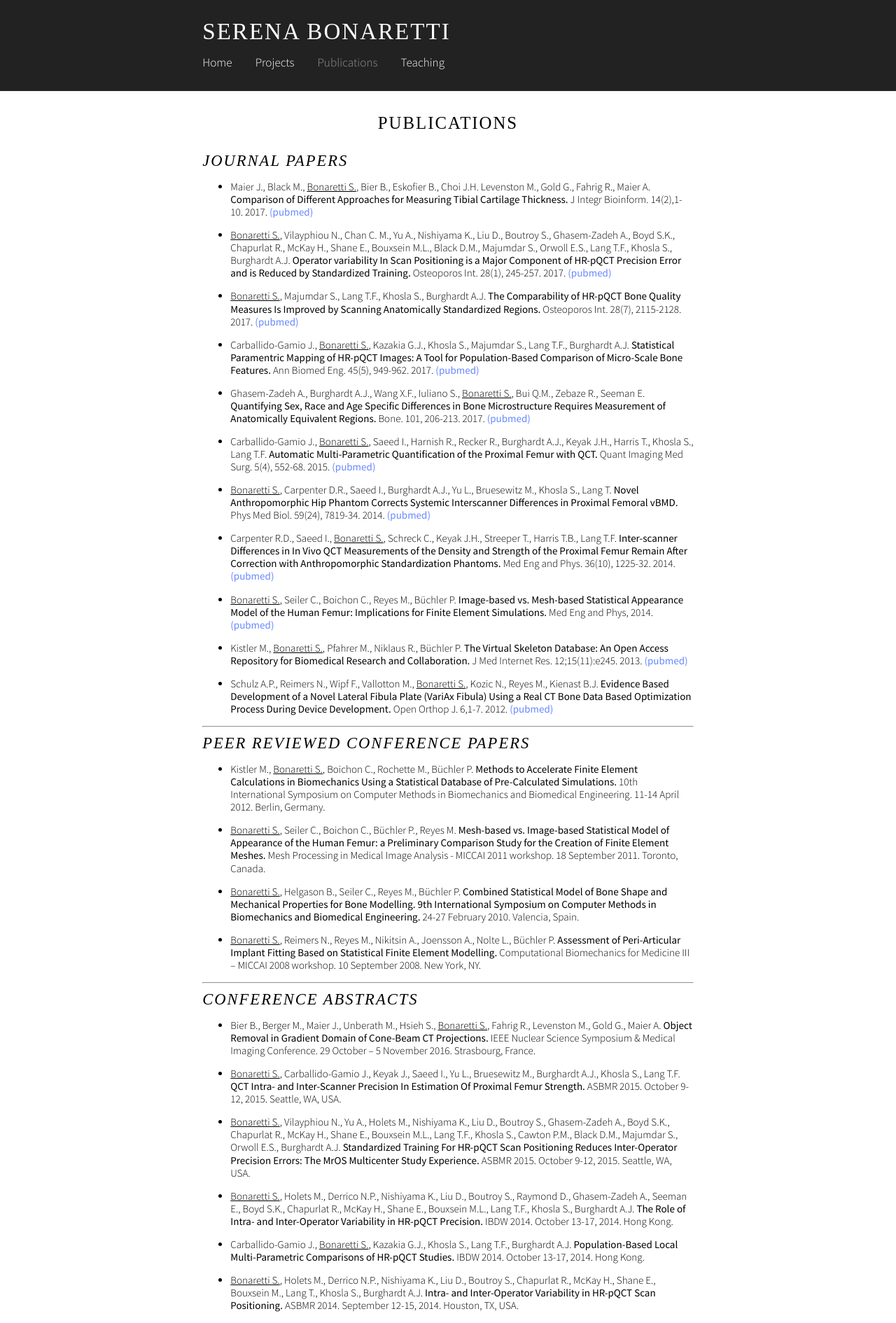
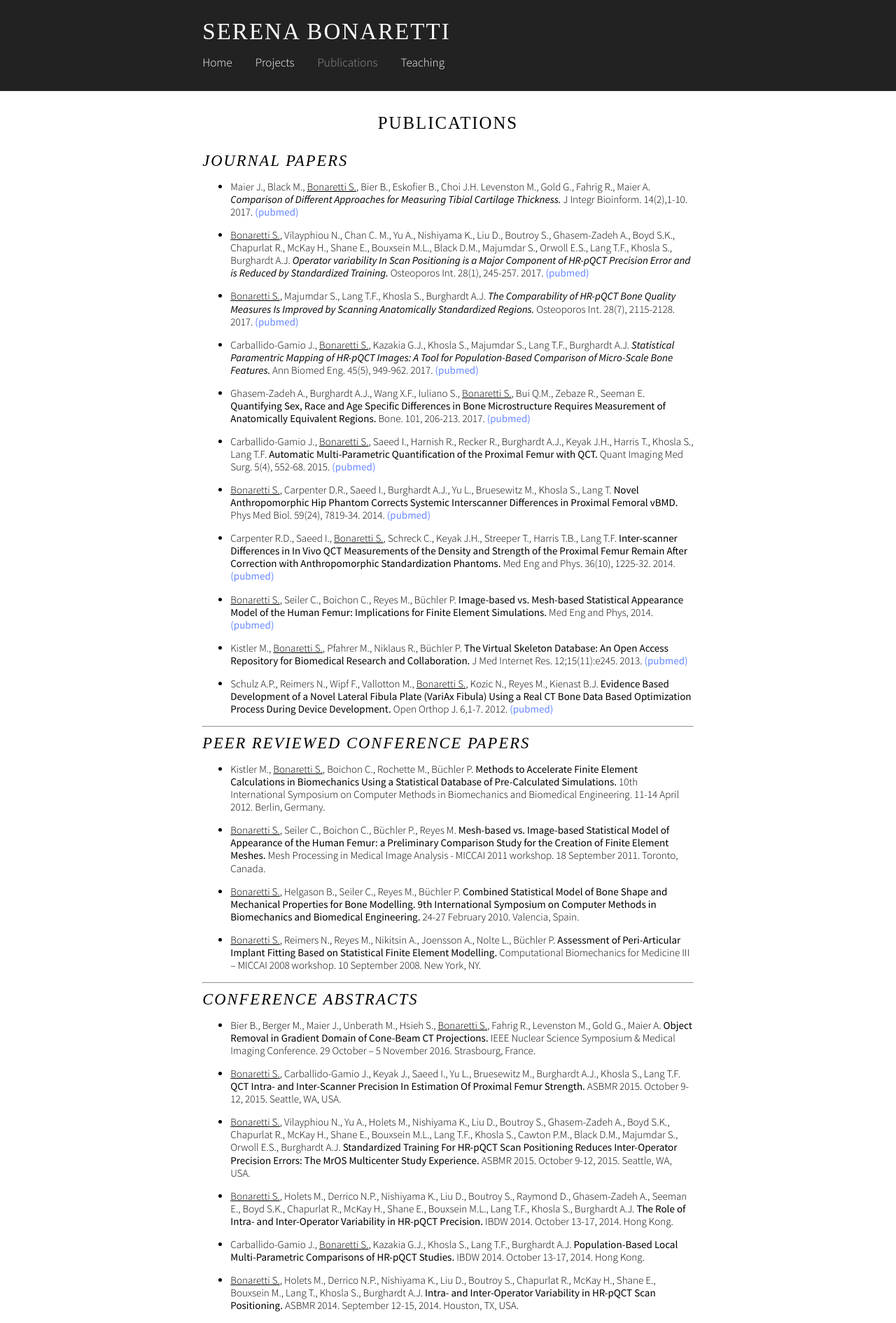
Before and after one commit to sbonaretti/sbonaretti.github.io, a Jekyll site: the page built from Publications.md, in a window 1280 px wide. Shown: the top 1890 px of the page at 70% size. Built offline with Jekyll 4.4.1, drawn with Linux system fonts in a browser that asks for light colours; some web fonts are replaced.

Commit message:
Update Publications.md

```diff
--- a/Publications.md
+++ b/Publications.md
@@ -5,13 +5,13 @@ title: "Publications"
 
 # *Journal Papers*
 
-* Maier J., Black M., <ins>Bonaretti S.</ins>, Bier B., Eskofier B., Choi J.H. Levenston M., Gold G., Fahrig R., Maier A. **Comparison of Different Approaches for Measuring Tibial Cartilage Thickness.** J Integr Bioinform. 14(2),1-10. 2017. [(pubmed)](https://www.ncbi.nlm.nih.gov/pubmed/28753537){:target="_blank"}
+* Maier J., Black M., <ins>Bonaretti S.</ins>, Bier B., Eskofier B., Choi J.H. Levenston M., Gold G., Fahrig R., Maier A. **_Comparison of Different Approaches for Measuring Tibial Cartilage Thickness._** J Integr Bioinform. 14(2),1-10. 2017. [(pubmed)](https://www.ncbi.nlm.nih.gov/pubmed/28753537){:target="_blank"}
 
-* <ins>Bonaretti S.</ins>, Vilayphiou N., Chan C. M., Yu A.,  Nishiyama K., Liu D., Boutroy S., Ghasem-Zadeh A., Boyd S.K., Chapurlat R., McKay H., Shane E., Bouxsein M.L., Black D.M., Majumdar S., Orwoll E.S., Lang T.F., Khosla S., Burghardt A.J. **Operator variability In Scan Positioning is a Major Component of HR-pQCT Precision Error and is Reduced by Standardized Training.** Osteoporos Int. 28(1), 245-257. 2017. [(pubmed)](https://www.ncbi.nlm.nih.gov/pubmed/27475931){:target="_blank"}
+* <ins>Bonaretti S.</ins>, Vilayphiou N., Chan C. M., Yu A.,  Nishiyama K., Liu D., Boutroy S., Ghasem-Zadeh A., Boyd S.K., Chapurlat R., McKay H., Shane E., Bouxsein M.L., Black D.M., Majumdar S., Orwoll E.S., Lang T.F., Khosla S., Burghardt A.J. **_Operator variability In Scan Positioning is a Major Component of HR-pQCT Precision Error and is Reduced by Standardized Training._** Osteoporos Int. 28(1), 245-257. 2017. [(pubmed)](https://www.ncbi.nlm.nih.gov/pubmed/27475931){:target="_blank"}
 
-* <ins>Bonaretti S.</ins>, Majumdar S., Lang T.F., Khosla S., Burghardt A.J.  **The Comparability of HR-pQCT Bone Quality Measures Is Improved by Scanning Anatomically Standardized Regions.** Osteoporos Int. 28(7), 2115-2128. 2017. [(pubmed)](https://www.ncbi.nlm.nih.gov/pubmed/28391447){:target="_blank"}
+* <ins>Bonaretti S.</ins>, Majumdar S., Lang T.F., Khosla S., Burghardt A.J.  **_The Comparability of HR-pQCT Bone Quality Measures Is Improved by Scanning Anatomically Standardized Regions._** Osteoporos Int. 28(7), 2115-2128. 2017. [(pubmed)](https://www.ncbi.nlm.nih.gov/pubmed/28391447){:target="_blank"}
 
-* Carballido-Gamio J., <ins>Bonaretti S.</ins>, Kazakia G.J., Khosla S., Majumdar S., Lang T.F., Burghardt A.J. **Statistical Paramentric Mapping of HR-pQCT Images: A Tool for Population-Based Comparison of Micro-Scale Bone Features.** Ann Biomed Eng. 45(5), 949-962. 2017. [(pubmed)](https://www.ncbi.nlm.nih.gov/pubmed/27830488 ){:target="_blank"}
+* Carballido-Gamio J., <ins>Bonaretti S.</ins>, Kazakia G.J., Khosla S., Majumdar S., Lang T.F., Burghardt A.J. **_Statistical Paramentric Mapping of HR-pQCT Images: A Tool for Population-Based Comparison of Micro-Scale Bone Features._** Ann Biomed Eng. 45(5), 949-962. 2017. [(pubmed)](https://www.ncbi.nlm.nih.gov/pubmed/27830488 ){:target="_blank"}
 
 * Ghasem-Zadeh A., Burghardt A.J., Wang X.F., Iuliano S., <ins>Bonaretti S.</ins>, Bui Q.M., Zebaze R., Seeman E. **Quantifying Sex, Race and Age Specific Differences in Bone Microstructure Requires Measurement of Anatomically Equivalent Regions.** Bone. 101, 206-213. 2017. [(pubmed)](https://www.ncbi.nlm.nih.gov/pubmed/28502884 ){:target="_blank"}
 
```
